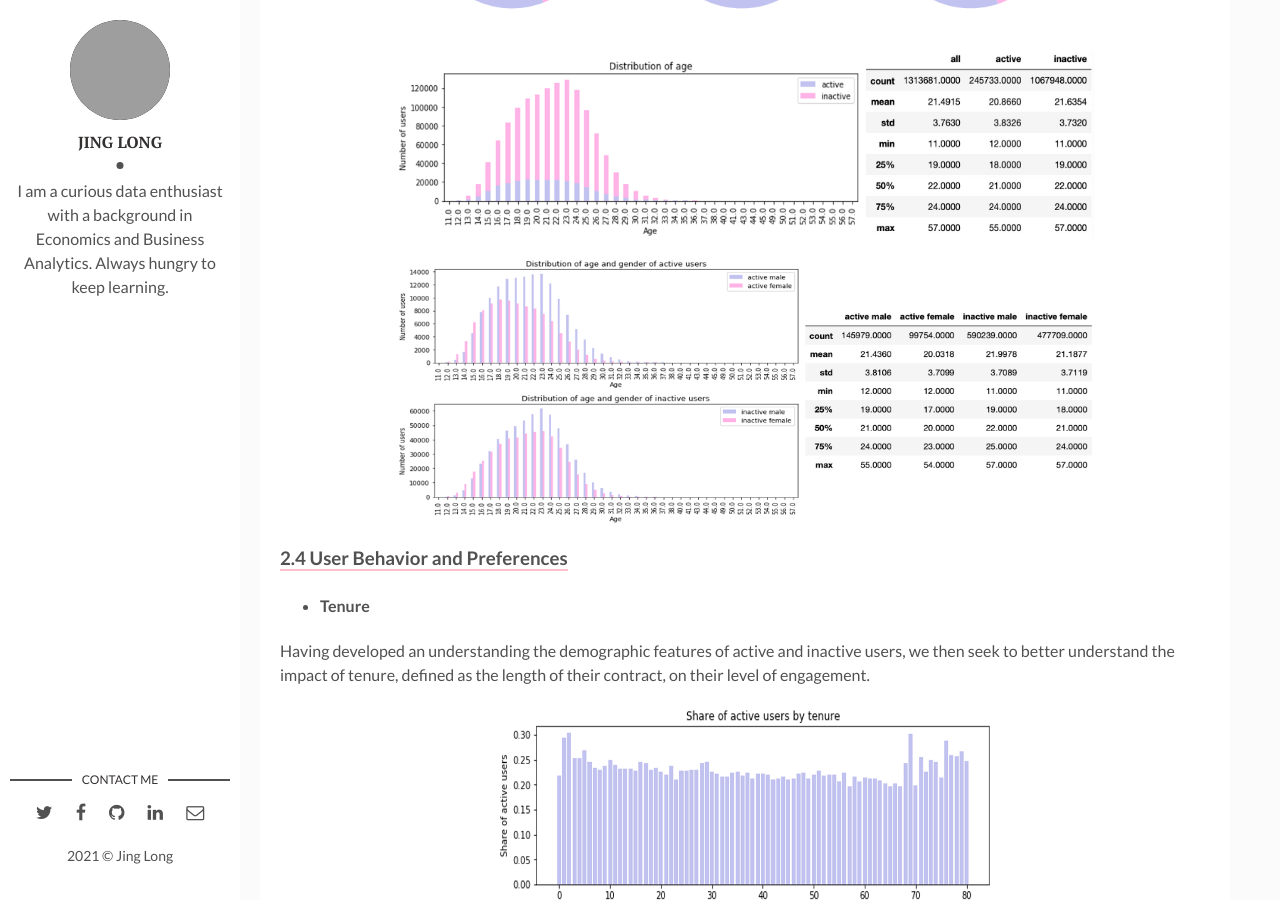
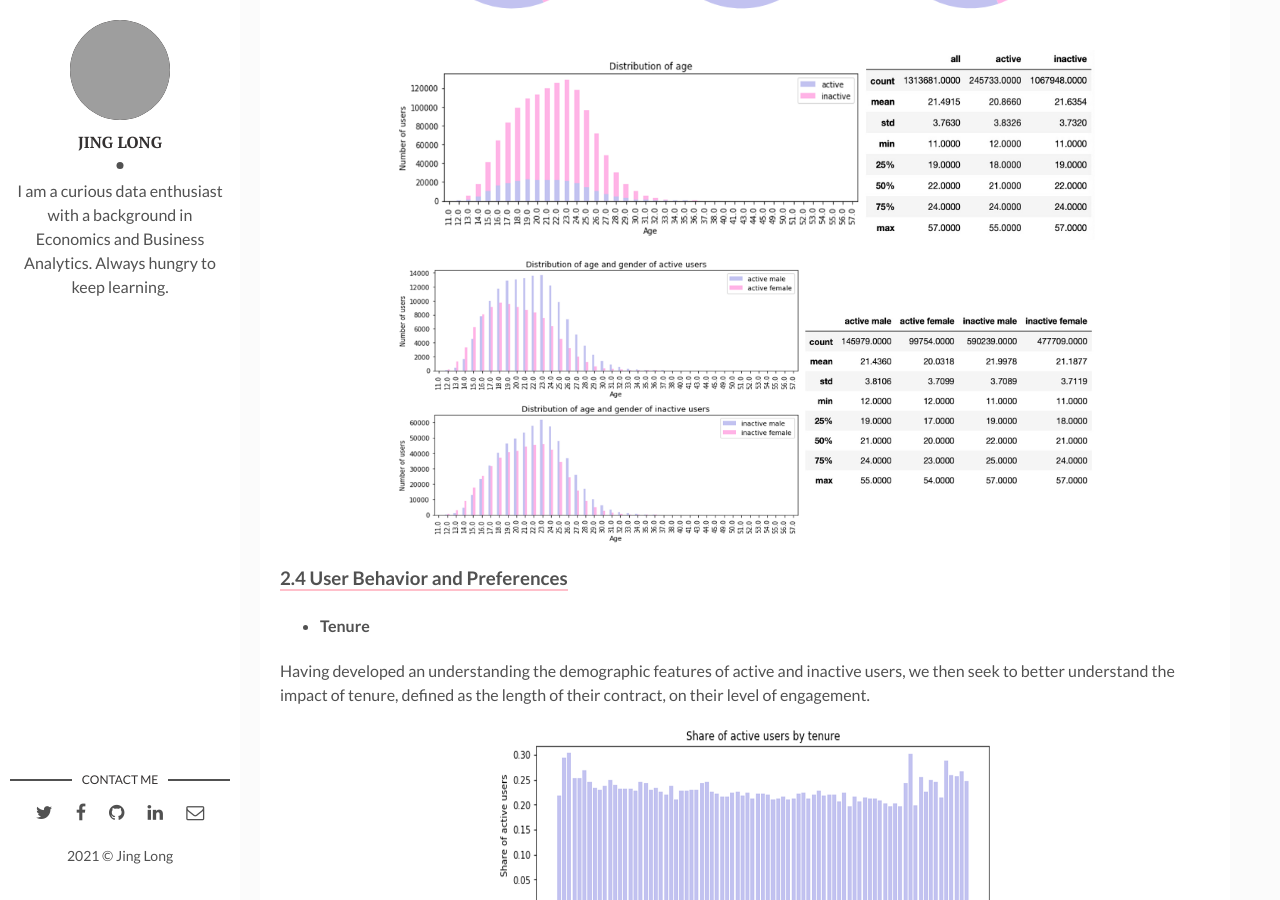
Before and after one commit to jing042323/jing-long, a Jekyll site: the page built from _posts/2021-09-15-NCM.markdown, in a window 1280 px wide and 900 px high, scrolled down 5519 px. Built offline with Jekyll 4.4.1, drawn with Linux system fonts in a browser that asks for light colours; comment, search, counter and statistics services are not loaded; grey boxes are pictures that could not be loaded.

Commit message:
update ncm

```diff
--- a/_posts/2021-09-15-NCM.markdown
+++ b/_posts/2021-09-15-NCM.markdown
@@ -132,7 +132,7 @@
 <img src="{{site.baseurl}}/assets/img/NCM/2_3_age.png" height="190" width="700" />
 </p>
 <p align="center">
-<img src="{{site.baseurl}}/assets/img/NCM/2_3_gender_age.png" height="270" width="700" />
+<img src="{{site.baseurl}}/assets/img/NCM/2_3_gender_age.png" height="290" width="700" />
 </p>
 
 ### <span style="border-bottom:2px solid pink;"> 2.4 User Behavior and Preferences </span>
```
